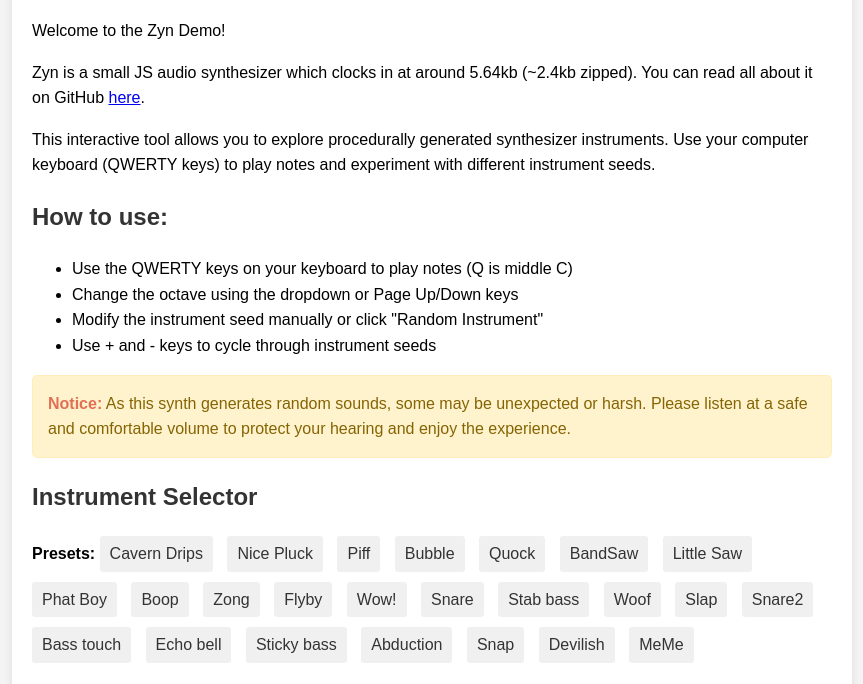
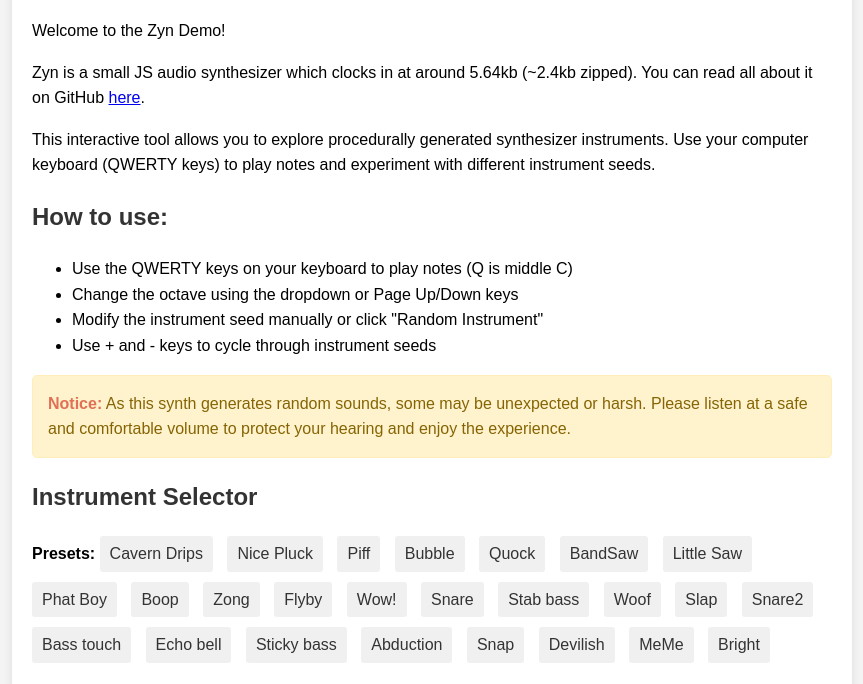
Before and after one commit to AlexanderParker/zyn, a plain HTML site: page index.html in a window 1280 px wide. Shown: the part 116-800 px from the top of the page, without its empty margins (208-1071 px from the left). Drawn offline with Linux system fonts and the light colour scheme.

Commit message:
Another preset

```diff
--- a/index.html
+++ b/index.html
@@ -214,6 +214,7 @@
             <a href="?instrumentSeed=3827537414" aria-labelledby="preset-label">Snap</a>
             <a href="?instrumentSeed=666" aria-labelledby="preset-label">Devilish</a>
             <a href="?instrumentSeed=69420" aria-labelledby="preset-label">MeMe</a>
+            <a href="?instrumentSeed=1663351049" aria-labelledby="preset-label">Bright</a>
           </div>
           <div>
             <label for="octaveSelect">Octave</label>
```
